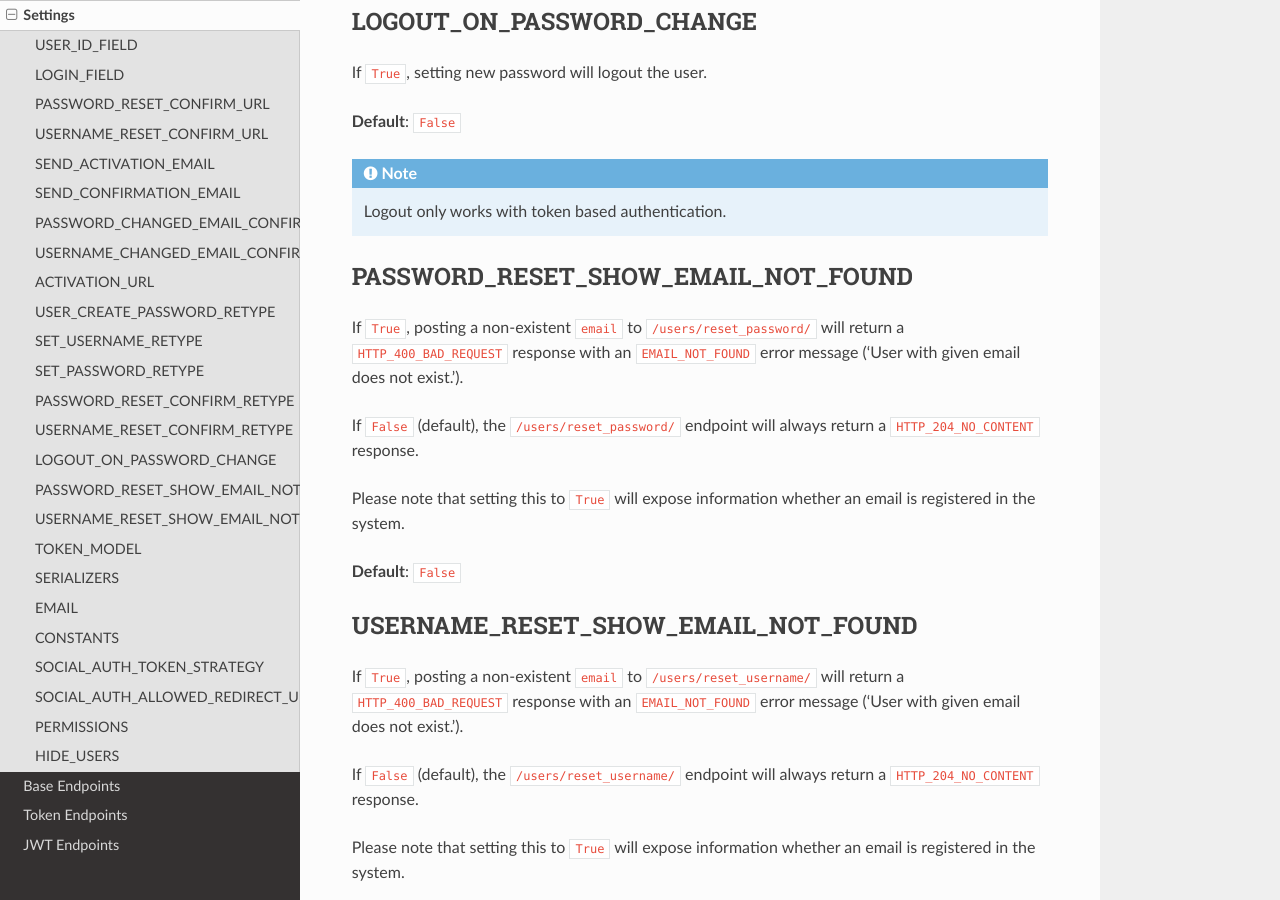
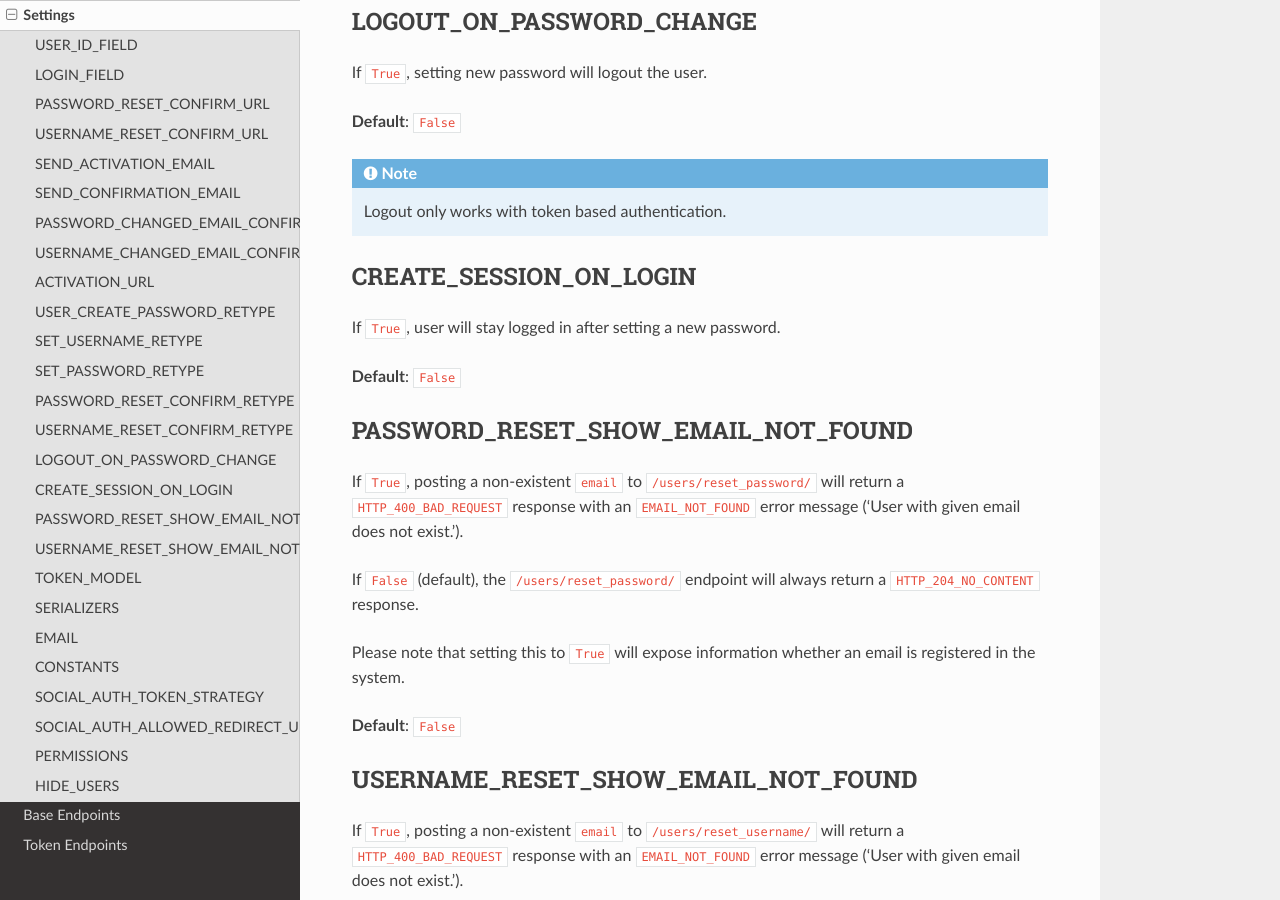
Before and after one commit to sunscrapers/djoser, a Sphinx documentation site: the page built from docs/source/settings.rst, in a window 1280 px wide and 900 px high, scrolled down 3165 px. Built offline with Sphinx 7.4.7 and the Read the Docs theme 2.0.0, drawn with Linux system fonts in a browser that asks for light colours.

Commit message:
Added CREATE_SESSION_ON_LOGIN setting info to docs

```diff
--- a/docs/source/settings.rst
+++ b/docs/source/settings.rst
@@ -148,6 +148,13 @@ If ``True``, setting new password will logout the user.
 .. note::
 
     Logout only works with token based authentication.
+
+CREATE_SESSION_ON_LOGIN
+-----------------------
+
+If ``True``, user will stay logged in after setting a new password.
+
+**Default**: ``False``
 
 PASSWORD_RESET_SHOW_EMAIL_NOT_FOUND
 -----------------------------------
```
